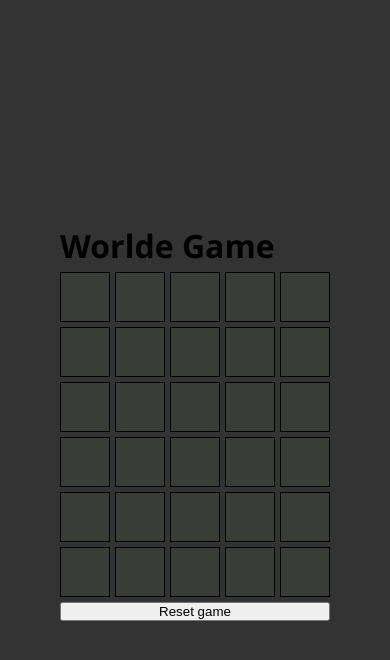
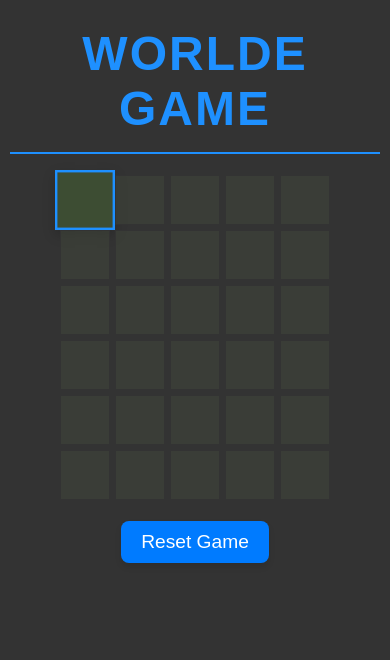
Before and after one commit to Asimsilent/Wordle-game, a React (Create React App) app: page / in a window 390 px wide. Shown: the top 660 px of the page. Built offline with nearby package versions, Linux system fonts and the light colour scheme.

Commit message:
1) UI setted with css, 2) Tracked the current filling box

```diff
--- a/src/App.js
+++ b/src/App.js
@@ -8,6 +8,7 @@ function App() {
     curTry: "",
     isGameOver: false,
     isCorrect: null,
+    curTryIndex: 0,
   });
 
   useEffect(() => {
@@ -27,7 +28,7 @@ function App() {
             const newTry = [...prevTries.tries];
             newTry[prevTries.tries.findIndex((val) => val == null)] =
               gameState.curTry;
-            return { ...prevTries, tries: newTry, curTry: "" };
+            return { ...prevTries, tries: newTry, curTry: "", curTryIndex: 0 };
           });
           console.log("try has been set");
         }
@@ -45,6 +46,7 @@ function App() {
         setGameState((perState) => ({
           ...perState,
           curTry: gameState.curTry.slice(0, -1),
+          curTryIndex: Math.max(perState.curTryIndex - 1, 0),
         }));
         return;
       }
@@ -54,6 +56,7 @@ function App() {
           setGameState((perState) => ({
             ...perState,
             curTry: perState.curTry + e.key,
+            curTryIndex: perState.curTryIndex + 1,
           }));
         } else {
           console.log("more words");
@@ -78,7 +81,8 @@ function App() {
     }
     if (
       gameState.tries.findIndex((val) => val == null) === -1 &&
-      !gameState.isCorrect && !gameState.isGameOver
+      !gameState.isCorrect &&
+      !gameState.isGameOver
     ) {
       failed();
     }
@@ -89,7 +93,10 @@ function App() {
       const res = await fetch("/words.json");
       const data = await res.json();
       const randomWord = data[Math.floor(Math.random() * data.length)];
-      setGameState((perState) => ({ ...perState, word: randomWord }));
+      setGameState((perState) => ({
+        ...perState,
+        word: randomWord,
+      }));
     }
     fetchWord();
   }, [gameState.word]);
@@ -116,27 +123,37 @@ function App() {
             attempt={isCurrentGuess ? gameState.curTry : attempt ?? ""}
             isFinal={!isCurrentGuess && attempt != null}
             word={gameState.word}
+            curTryIndex={isCurrentGuess && gameState.curTryIndex}
           />
         );
       })}
+
+      <button onClick={resetGame} className="button">
+        Reset Game
+      </button>
+
       {gameState.isCorrect === true && (
-        <p>
+        <p className="win-message">
           You have won the game in{" "}
-          {gameState.tries.findIndex((val) => val == null) === -1
-            ? 6
-            : gameState.tries.findIndex((val) => val == null)}{" "}
+          <span>
+            {gameState.tries.findIndex((val) => val == null) === -1
+              ? 6
+              : gameState.tries.findIndex((val) => val == null)}
+          </span>{" "}
           attempt
         </p>
       )}
 
       {gameState.isCorrect === false && (
         <>
-          {" "}
-          <p>You have lost the game, you tries ended</p>
-          <p>Correct word is {gameState.word}</p>
+          <p className="loss-message">
+            You have lost the game, you tries ended
+          </p>
+          <p className="loss-message">
+            Correct word is <span>{gameState.word.toUpperCase()}</span>
+          </p>
         </>
       )}
-      <button onClick={resetGame}>Reset game</button>
     </div>
   );
 }
--- a/src/components/Line.jsx
+++ b/src/components/Line.jsx
@@ -1,6 +1,6 @@
 const ATTEMPT_LENGTH = 5;
 
-function Line({ attempt, isFinal, word }) {
+function Line({ attempt, isFinal, word, curTryIndex }) {
   const getLetterStates = () => {
     const secretLetters = [...word];
     const guessLetters = [...attempt];
@@ -35,8 +35,13 @@ function Line({ attempt, isFinal, word }) {
         .map((_, i) => {
           const char = attempt[i] || "";
           const state = isFinal ? getLetterStates()[i] : "";
+          const isCurActive = i === curTryIndex;
           return (
-            <div key={i} className={`box ${state}`} data-testid={`letter-${i}`}>
+            <div
+              key={i}
+              className={`box ${state} ${isCurActive ? "active" : ""}`}
+              data-testid={`letter-${i}`}
+            >
               {char}
             </div>
           );
--- a/src/components/style.css
+++ b/src/components/style.css
@@ -1,42 +1,62 @@
-/* Reset default margins/padding and set box-sizing */
+
 * {
   margin: 0;
   padding: 0;
   box-sizing: border-box;
 }
 
-/* Root styles (covers the entire app) */
+
 #root {
-  min-height: 100vh; /* Full viewport height */
-  width: 100%; /* Full width */
-  display: flex; /* Flex layout for centering */
-  flex-direction: column; /* Stack children vertically */
-  align-items: center; /* Center horizontally */
-  justify-content: center; /* Center vertically (optional) */
-  font-family: "Segoe UI", Arial, sans-serif; /* Default font */
-  background: #333; /* Light gray background */
+  min-height: 100vh;
+  width: 100%;
+  display: flex;
+  flex-direction: column;
+  align-items: center;
+  justify-content: flex-start;
+  font-family: "Segoe UI", Arial, sans-serif;
+  background: #333;
 }
 
 /* Responsive behavior */
 @media (max-width: 768px) {
   #root {
-    padding: 10px; /* Reduce padding on small screens */
+    padding: 10px;
   }
 }
 
 .app {
   display: flex;
+  justify-content: center;
+  align-items: center;
   flex-direction: column;
   gap: 5px;
+}
+
+h1 {
+  font-family: "Arial", sans-serif;
+  font-size: 3rem;
+  color: #1e90ff;
+  text-align: center;
+  padding: 1rem 0;
+  margin-bottom: 1rem;
+  text-transform: uppercase;
+  letter-spacing: 2px;
+  border-bottom: 2px solid #1e90ff;}
+
+h1:hover {
+  color: #ff6347;
+  transform: scale(1.1);
+  transition: color 0.3s ease, transform 0.3s ease;
 }
 
 .line {
   display: flex;
   gap: 5px;
+  justify-content: center;
 }
 
 .box {
-  border: 1px solid black;
+  border: 1px solid #333;
   width: 50px;
   height: 50px;
   background-color: #40463b87;
@@ -47,16 +67,87 @@
   text-transform: uppercase;
   font-size: 2.5rem;
   font-weight: 500;
+  transition: background-color 0.3s ease, transform 0.2s ease;
+  transform: scale(1);
 }
 
-.correct{
-  background-color: lightgreen;
+.box.active {
+  transform: scale(1.2);
+  background-color: #3d4d33;
+  color: white;
+  border: 2px solid #1e90ff;
+  box-shadow: 0 4px 10px rgba(0, 0, 0, 0.2);
 }
 
-.close{
-  background-color: yellow;
+
+.box.correct {
+  background-color: lightgreen;
+  color: white;
 }
 
-.incorrect{
+
+.box.close {
+  background-color: yellow;
+  color: black;
+}
+
+
+.box.incorrect {
   background-color: rgba(164, 40, 40, 0.332);
+  color: white;
 }
+
+.button {
+  font-size: 1.2rem;
+  padding: 10px 20px;
+  margin: 1rem;
+  color: #fff;
+  background-color: #007bff;
+  border: none;
+  border-radius: 8px;
+  cursor: pointer;
+  transition: background-color 0.3s ease, transform 0.2s ease;
+  box-shadow: 0 4px 6px rgba(0, 0, 0, 0.1);
+}
+
+.button:hover {
+  background-color: #0056b3;
+  transform: translateY(-2px);
+}
+
+.button:active {
+  transform: translateY(1px);
+  box-shadow: 0 2px 4px rgba(0, 0, 0, 0.2);
+}
+
+.win-message, .loss-message {
+  font-size: 1.5rem;
+  font-weight: 600;
+  padding: 15px;
+  border-radius: 8px;
+  text-align: center;
+  margin-top: 20px;
+  box-shadow: 0 4px 8px rgba(0, 128, 0, 0.2); /* Subtle shadow */
+}
+
+.win-message {
+  color: #28a745; /* Green for success */
+  background-color: #d4edda; /* Light green background */
+}
+
+.win-message span {
+  font-size: 1.8rem;
+  font-weight: 700;
+  color: #155724; /* Darker green for the attempt count */
+}
+
+.loss-message {
+  color: #721c24; /* Red for failure */
+  background-color: #f8d7da; /* Light red background */
+}
+
+.loss-message span {
+  font-size: 1.8rem;
+  font-weight: 700;
+  color: #721c24; /* Darker red for the word */
+}
```
Lines whose indentation alone changed are shown as unchanged.
